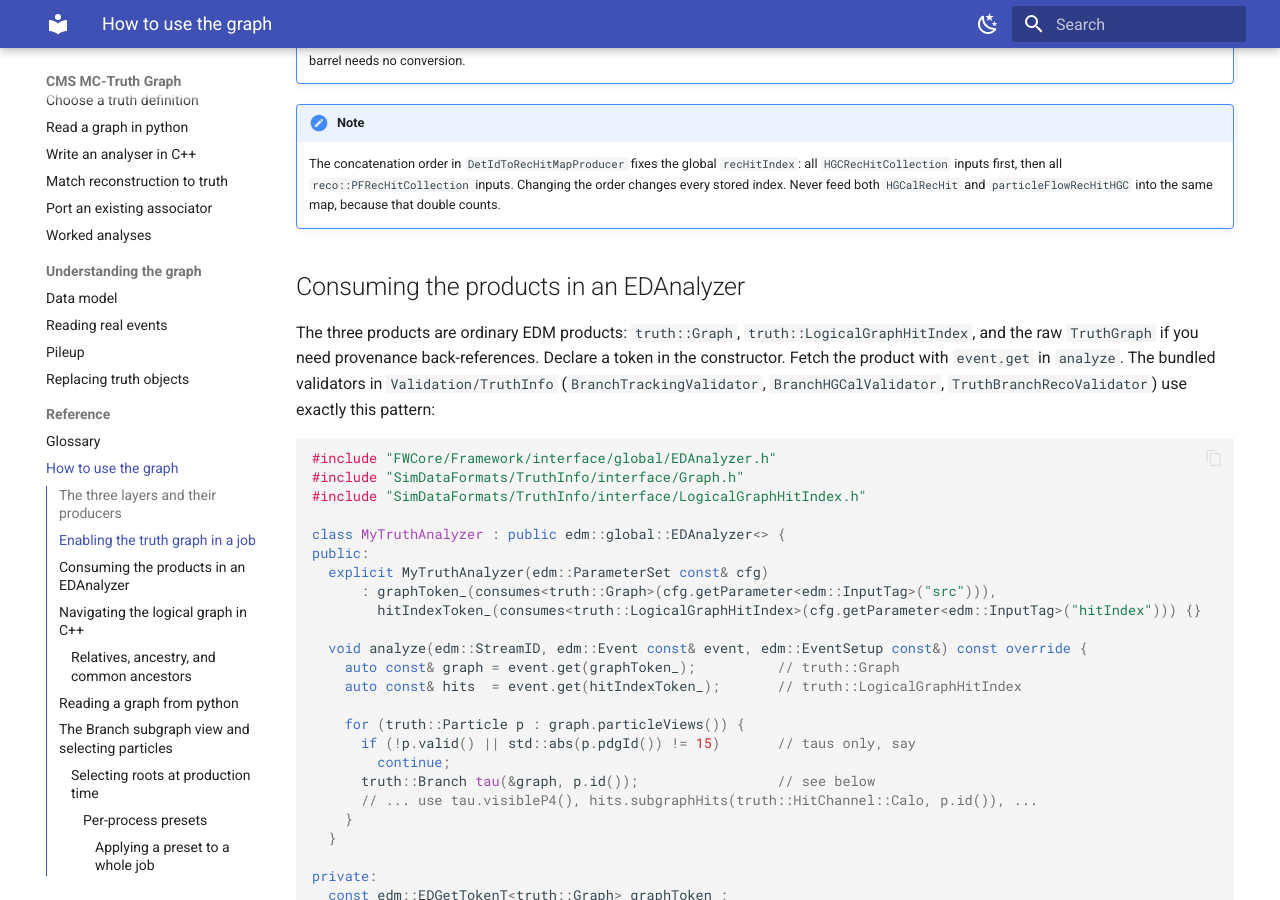
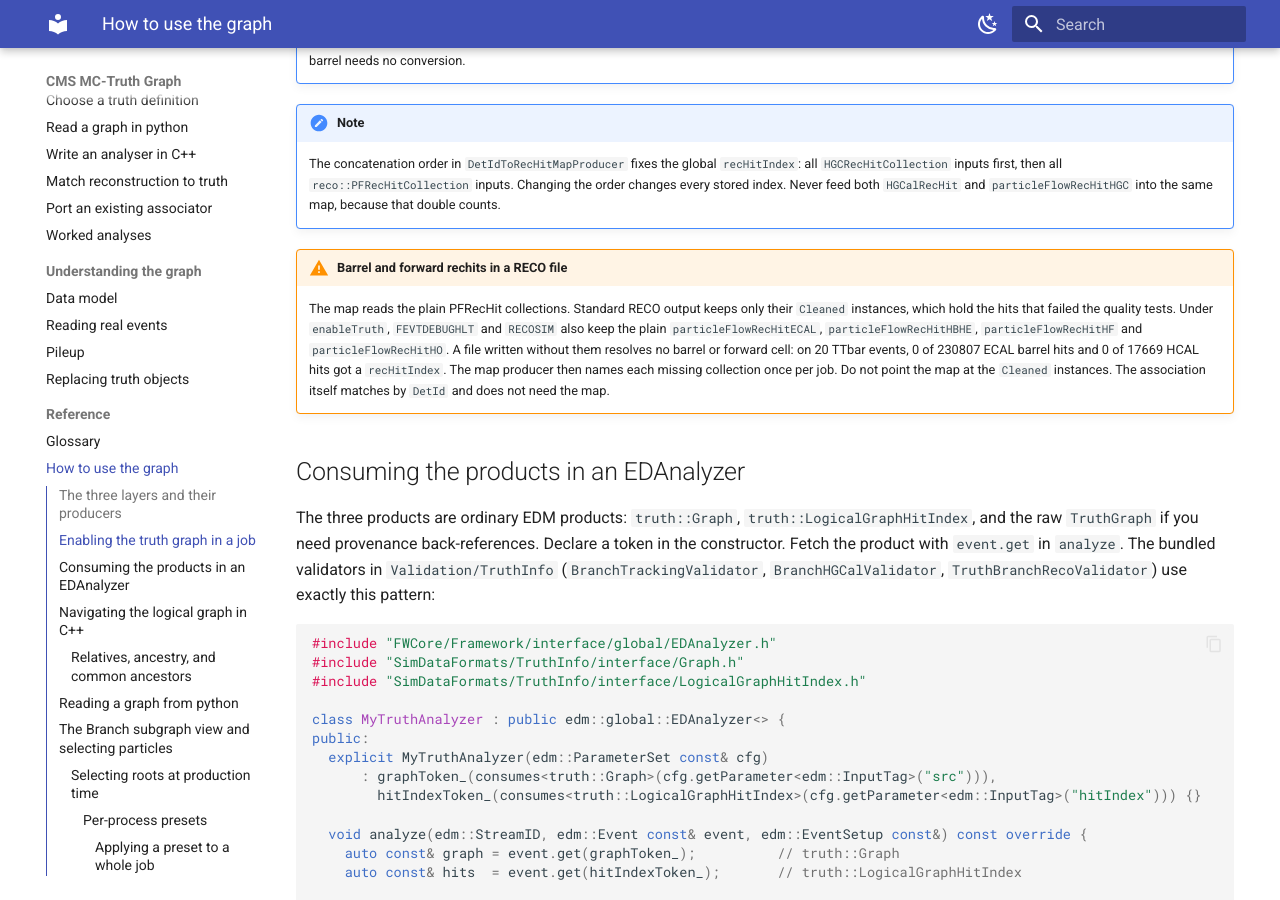
Before and after one commit to felicepantaleo/cms-truth-docs, an MkDocs documentation site: the page built from docs/usage.md, in a window 1280 px wide and 900 px high, scrolled down 2683 px. Built offline with MkDocs 1.6.1 and Material for MkDocs 9.7.7, drawn with Linux system fonts in a browser that asks for light colours.

Commit message:
Keep the plain calo PFRecHits under enableTruth; resolving barrel cells in RECO files

```diff
--- a/docs/usage.md
+++ b/docs/usage.md
@@ -132,6 +132,17 @@ process.truthLogicalGraphHitIndexProducer = cms.EDProducer(
     `reco::PFRecHitCollection` inputs. Changing the order changes every stored
     index. Never feed both `HGCalRecHit` and `particleFlowRecHitHGC` into the same
     map, because that double counts.
+
+!!! warning "Barrel and forward rechits in a RECO file"
+    The map reads the plain PFRecHit collections. Standard RECO output keeps only
+    their `Cleaned` instances, which hold the hits that failed the quality tests. Under
+    `enableTruth`, `FEVTDEBUGHLT` and `RECOSIM` also keep the plain `particleFlowRecHitECAL`,
+    `particleFlowRecHitHBHE`, `particleFlowRecHitHF` and `particleFlowRecHitHO`. A file
+    written without them resolves no barrel or forward cell: on 20 TTbar events, 0 of
+    230807 ECAL barrel hits and 0 of 17669 HCAL hits got a `recHitIndex`. The map
+    producer then names each missing collection once per job. Do not point the map at
+    the `Cleaned` instances. The association itself matches by `DetId` and does not need
+    the map.
 
 ## Consuming the products in an EDAnalyzer
 
```
Also changed, not shown: docs/pileup.md (+6 -3 lines).
